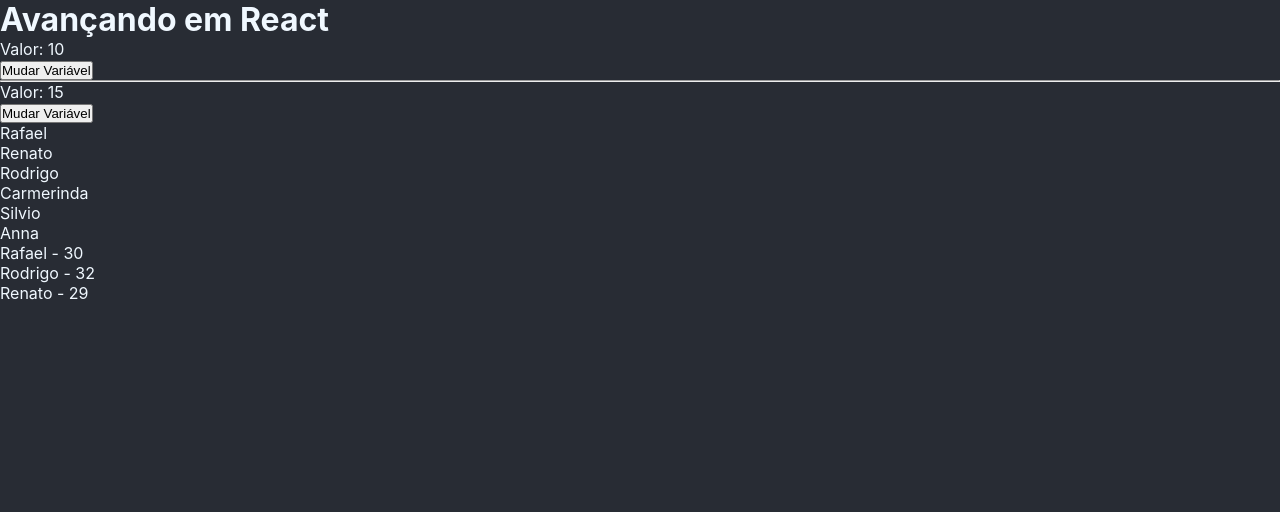
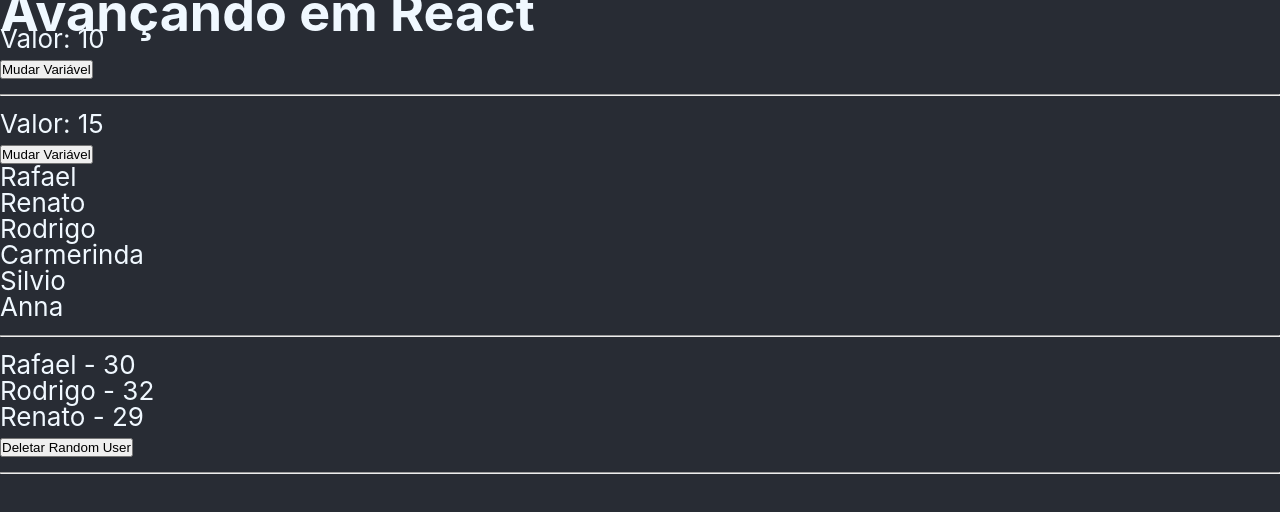
Before and after one commit to Rafaeldasilvaperes/REACTJS-PrimeiroProjeto, a React (Create React App) app: page / in a window 1280 px wide. Shown: the top 512 px of the page. Built offline with nearby package versions, Linux system fonts and the light colour scheme.

Commit message:
Usando prevStates with useState

```diff
--- a/src/App.css
+++ b/src/App.css
@@ -8,7 +8,13 @@
   min-height: 100vh;
   color: aliceblue;
   align-items: left;
+  font-size: 26px;
+  line-height: 26px;
   /* padding: 5% 0 0 5%; */
   display: flex;
   flex-direction: column;
 }
+
+.App hr{
+  margin-block: 15px;
+}
--- a/src/components/ListaRender.js
+++ b/src/components/ListaRender.js
@@ -4,11 +4,19 @@
   const [list] = useState(["Rafael", "Renato", "Rodrigo", "Carmerinda", "Silvio", "Anna"]);
 
   // if it would have IDs
-  const [users] = useState([
+  const [users, setUsers] = useState([
     {id: 1, name: "Rafael", age: 30},
-    {id: 11231, name: "Rodrigo", age: 32},
-    {id: 134523, name: "Renato", age: 29}
+    {id: 2, name: "Rodrigo", age: 32},
+    {id: 3, name: "Renato", age: 29}
   ])
+
+  const deleteRandom = () => {
+    const randomNumber = Math.floor(Math.random() * 4);
+    setUsers((prevUsers) => {
+      console.log(prevUsers)
+      return prevUsers.filter((user) => randomNumber !== user.id);
+    })
+  }
 
   return (
     <>
@@ -17,11 +25,15 @@
         <li key={i}>{item}</li>
       ))}
     </ul>
+    <hr />
     <ul>
     {users.map((user) =>(
       <li key={user.id}>{user.name} - {user.age}</li>
     ))}
+
+    <button onClick={deleteRandom}>Deletar Random User</button>
   </ul>
+  <hr />
   </>
   )
 }
```
